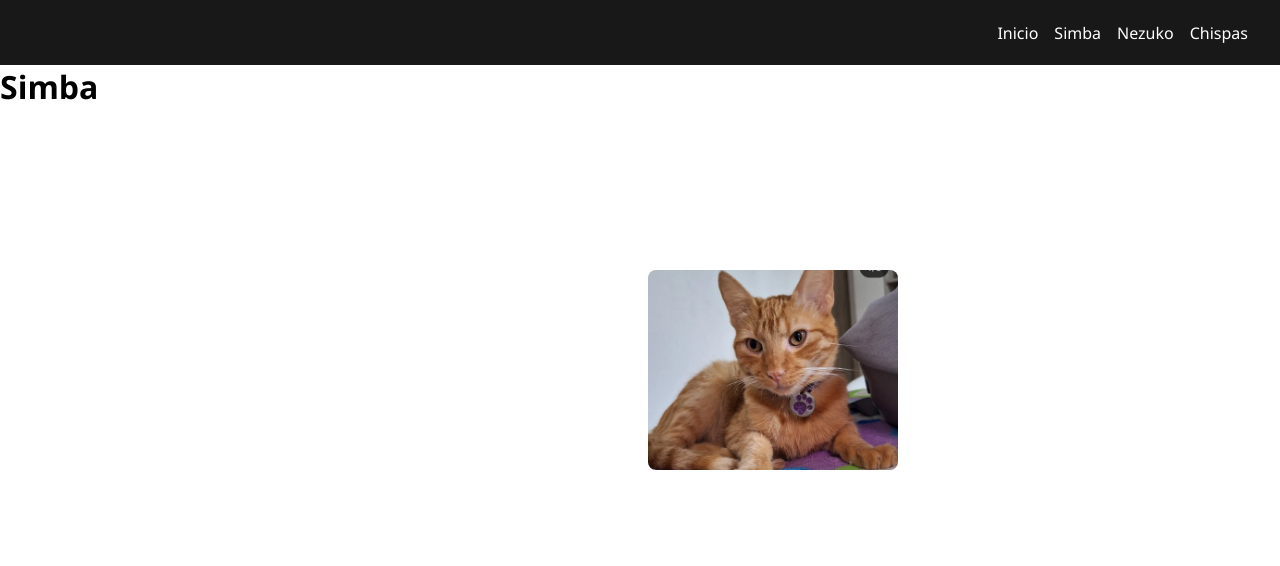
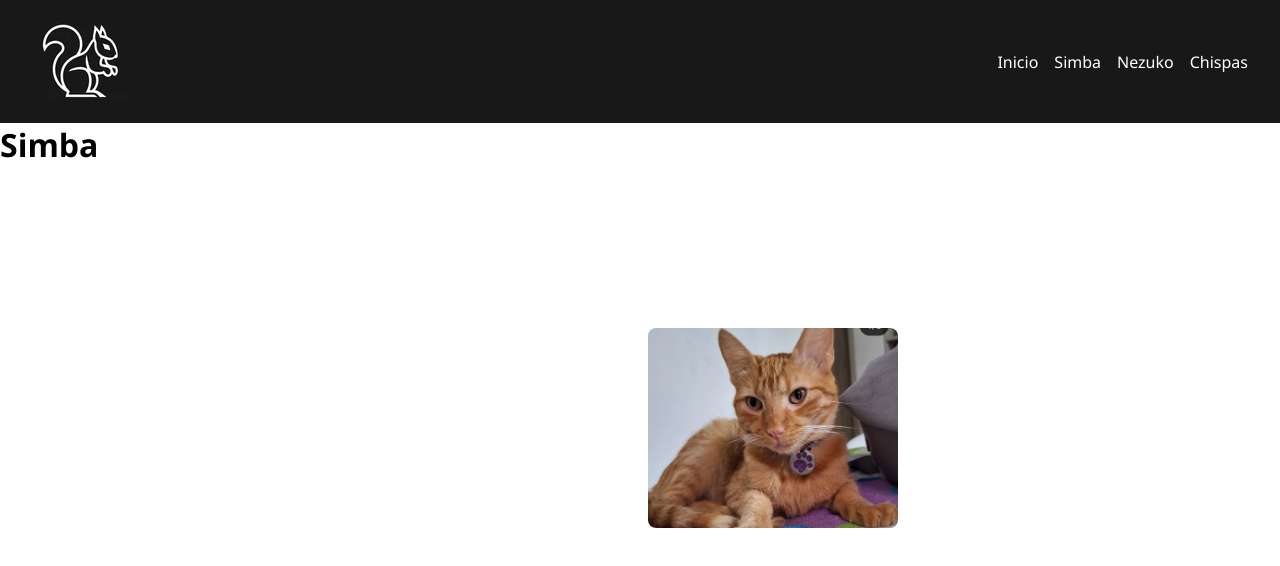
Before and after one commit to AndresL548/paginaAndres2, a plain HTML site: page simba.html in a window 1280 px wide. Drawn offline with Linux system fonts and the light colour scheme; files whose address does not match are found by name.

Commit message:
Update navbar.html

```diff
--- a/navbar.html
+++ b/navbar.html
@@ -1,6 +1,6 @@
 <!-- navbar.html -->
 <nav class="navbar">
-    <div class="logo"><img src="img/ardi.png" alt=""></div>
+    <div class="logo"><img src="ardi.png" alt=""></div>
     <button class="menu-toggle" id="menu-toggle">&#9776;</button>
     <ul class="nav-links" id="nav-links">
       <li><a href="index.html">Inicio</a></li>
```
